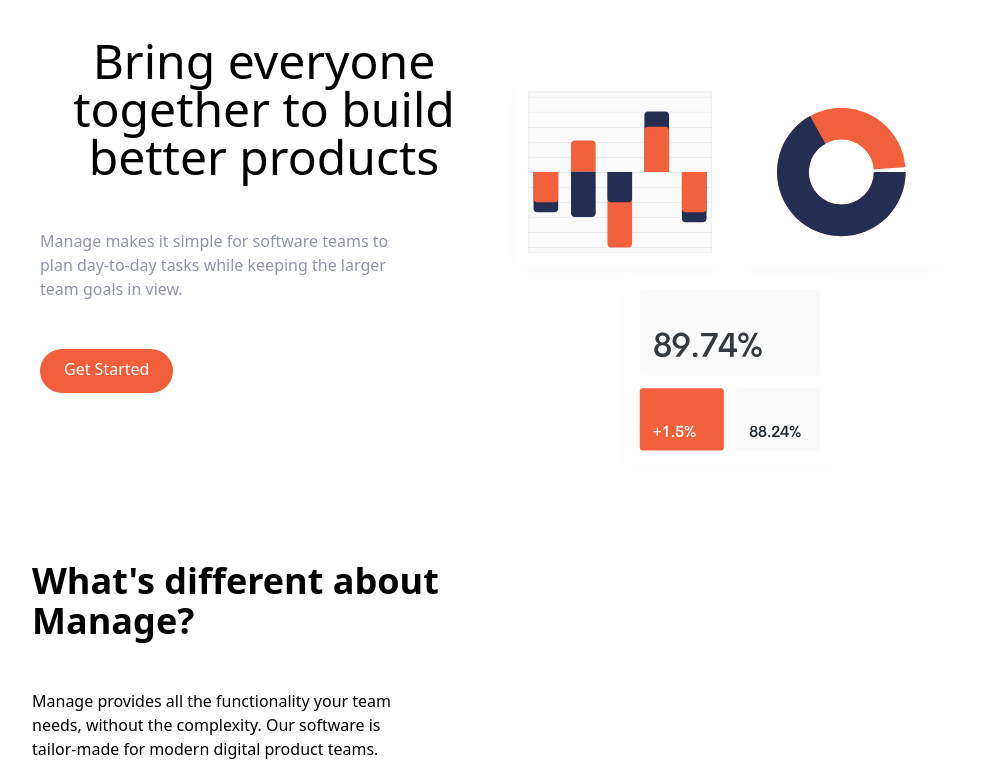
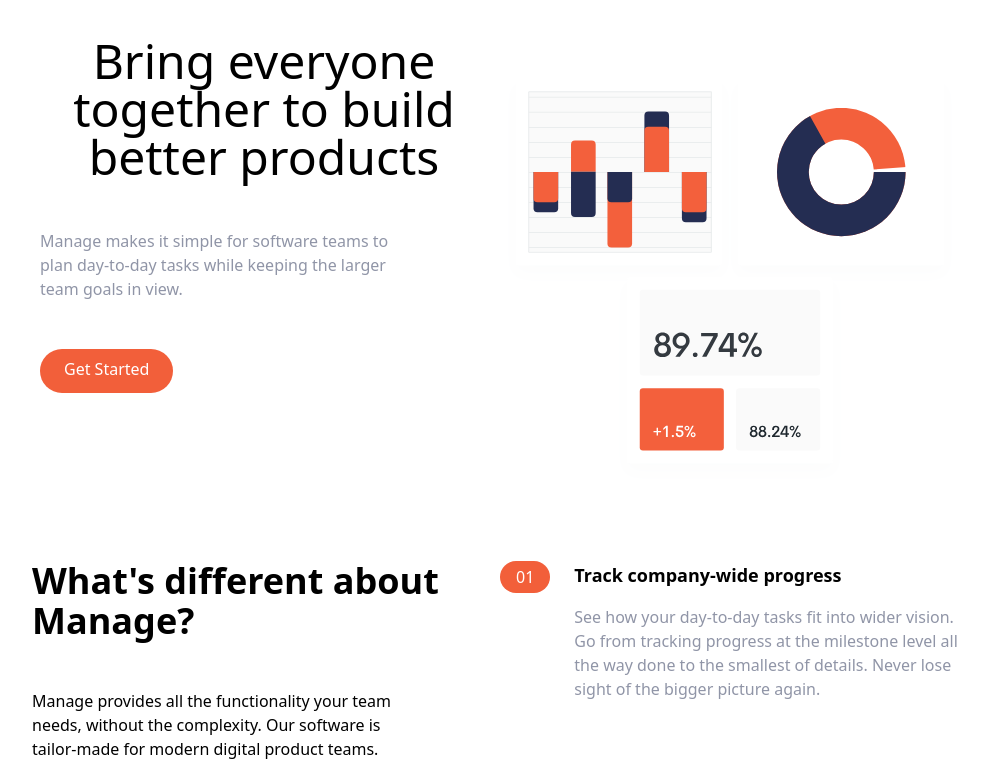
Before and after one commit to sramalho94/tailwind_practice, a website: page index.html in a window 1280 px wide. Shown: the part 95-856 px from the top of the page, without its empty margins (140-1131 px from the left). Drawn offline with Linux system fonts and the light colour scheme.

Commit message:
added list container along with list item and tailwind classes for styling

```diff
--- a/index.html
+++ b/index.html
@@ -76,6 +76,38 @@
             teams.
           </p>
         </div>
+        <!-- Numbered List -->
+        <div class="flex flex-col space-y-8 md:w-1/2">
+          <!-- First List Item -->
+          <div
+            class="flex flex-col space-y-3 md:space-y-0 md:space-x-6 md:flex-row"
+          >
+            <!-- Heading -->
+            <div class="rounded-l-full bg-brightRedSupLight md:bg-transparent">
+              <div class="flex items-center space-x-2">
+                <div
+                  class="px-4 py-2 text-white rounded-full md:py-1 bg-brightRed"
+                >
+                  01
+                </div>
+                <h3 class="text-base font-bold md:mb-4 md:hidden">
+                  Track company-wide progress
+                </h3>
+              </div>
+            </div>
+            <div>
+              <h3 class="hidden mb-4 text-lg font-bold md:block">
+                Track company-wide progress
+              </h3>
+              <p class="text-darkGrayishBlue">
+                See how your day-to-day tasks fit into wider vision. Go from
+                tracking progress at the milestone level all the way done to the
+                smallest of details. Never lose sight of the bigger picture
+                again.
+              </p>
+            </div>
+          </div>
+        </div>
       </div>
     </section>
   </body>
```
Also changed, not shown: css/main.css.
